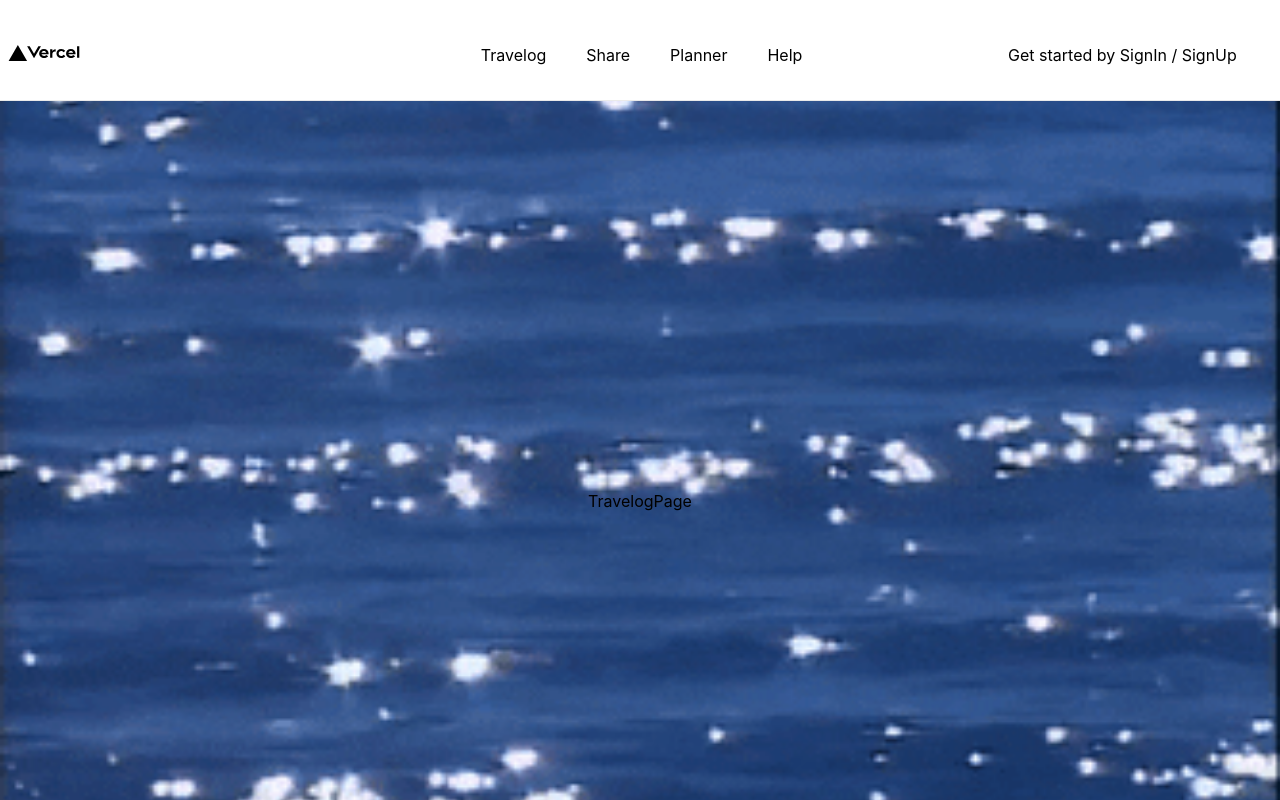
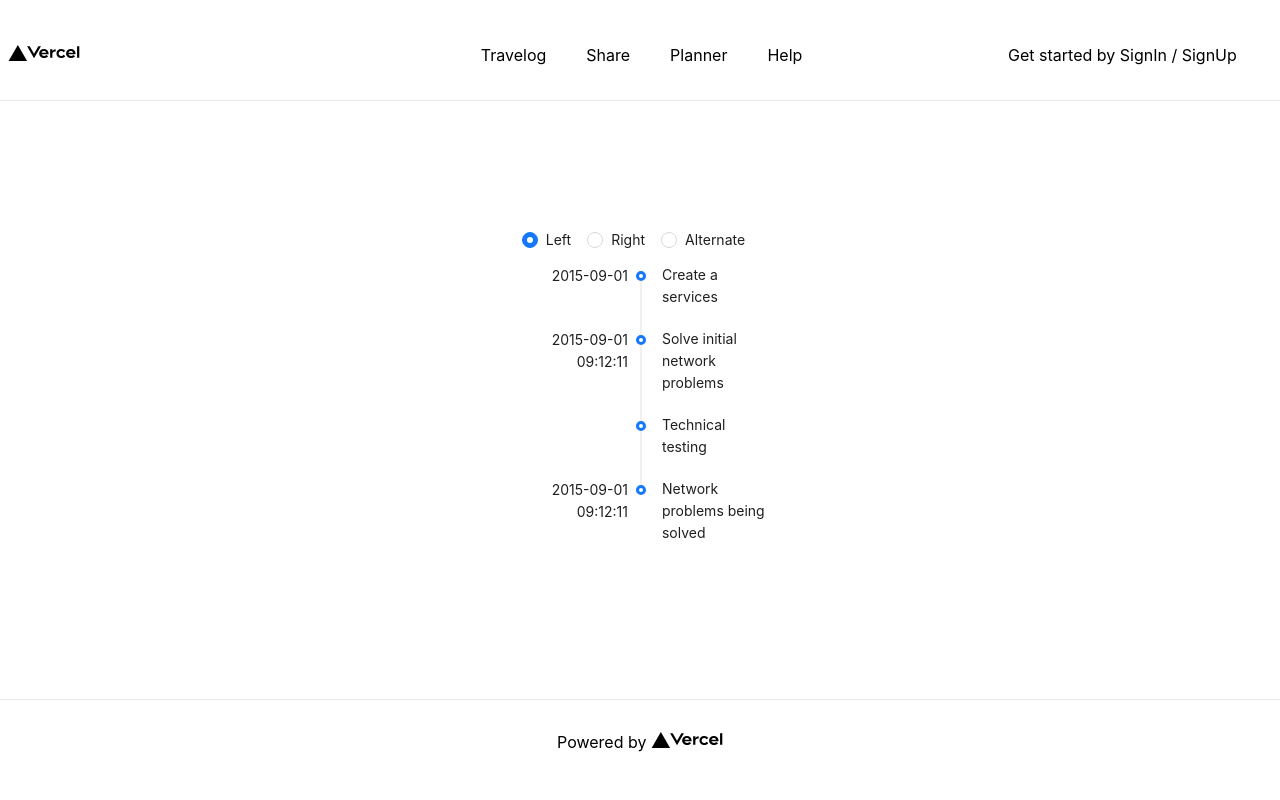
Before and after one commit to jjung-222/my-travelog, a Next.js app: page /travelog in a window 1280 px wide. Shown: the top 800 px of the page. Built offline with nearby package versions, Linux system fonts and the light colour scheme.

Commit message:
planner changes

```diff
--- a/src/components/Contents/SharePage.js
+++ b/src/components/Contents/SharePage.js
@@ -7,7 +7,7 @@ export default function SharePage() {
 
     return (
         <main className={styles.main2}>
-            <div className={plannerStyles.plannerContainer}>
+            <div className={plannerStyles.shareContainer}>
                 <ShareList />
             </div>
         </main>
--- a/src/components/Contents/TravelogPage.js
+++ b/src/components/Contents/TravelogPage.js
@@ -1,13 +1,54 @@
 import styles from "../../../styles/Home.module.css";
-import React from "react";
+import React, {useState} from "react";
+import plannerStyles from "../../../styles/Planner.module.css";
+import { Radio, Timeline } from 'antd';
 
 export default function TravelogPage() {
 
+    const [mode, setMode] = useState('left');
+
+    const onChange = (e) => {
+        setMode(e.target.value);
+    };
+
+
     return (
         <main className={styles.main2}>
-            <div>
-                TravelogPage
-            </div>
+            <main className={styles.main2}>
+                <div>
+                    <Radio.Group
+                        onChange={onChange}
+                        value={mode}
+                        style={{
+                            marginBottom: 20,
+                        }}
+                    >
+                        <Radio value="left">Left</Radio>
+                        <Radio value="right">Right</Radio>
+                        <Radio value="alternate">Alternate</Radio>
+                    </Radio.Group>
+                    <Timeline
+                        mode={mode}
+                        items={[
+                            {
+                                label: '2015-09-01',
+                                children: 'Create a services',
+                            },
+                            {
+                                label: '2015-09-01 09:12:11',
+                                children: 'Solve initial network problems',
+                            },
+                            {
+                                children: 'Technical testing',
+                            },
+                            {
+                                label: '2015-09-01 09:12:11',
+                                children: 'Network problems being solved',
+                            },
+                        ]}
+                    />
+                </div>
+            </main>
         </main>
     )
 }
--- a/styles/Home.module.css
+++ b/styles/Home.module.css
@@ -16,7 +16,7 @@
 }
 
 .main2 {
-  min-height: 100vh;
+  min-height: 100%;
   padding: 4rem 0;
   flex: 1;
   display: flex;
@@ -24,9 +24,9 @@
   justify-content: center;
   align-items: center;
   position: relative;
-  background-position: 10% 20%;
-  background-image: url("../public/imgs/sea.gif");
-  background-size: cover;
+  /*background-position: 10% 20%;*/
+  /*background-image: url("../public/imgs/sea.gif");*/
+  /*background-size: cover;*/
 }
 
 .loginText {
--- a/styles/Planner.module.css
+++ b/styles/Planner.module.css
@@ -1,8 +1,19 @@
 .plannerContainer {
     padding: 2%;
     display: flex;
+    height: 100%;
     width: 70%;
     border: 1px solid #000000;
+    overflow-y: scroll;
+    flex-direction: column;
+    background-color: rgba(255, 255, 255); //background-color: rgba(255, 255, 255, 0.5);
+}
+
+.shareContainer {
+    padding: 2%;
+    display: flex;
+    height: 100%;
+    width: 70%;
     overflow-y: scroll;
     flex-direction: column;
     background-color: rgba(255, 255, 255); //background-color: rgba(255, 255, 255, 0.5);
```
Also changed, not shown: src/components/Contents/PlannerPage.js (+7 -46 lines).
